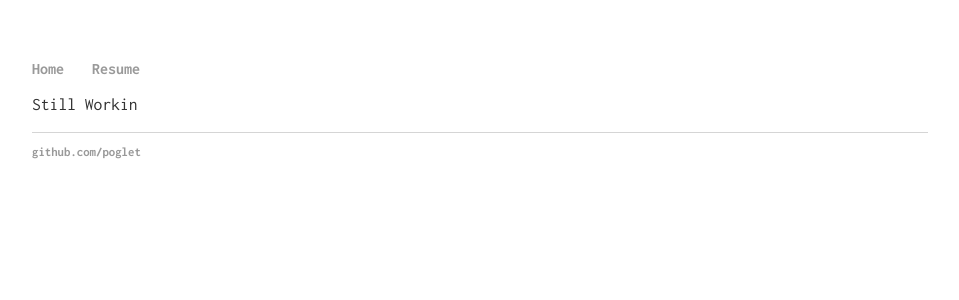
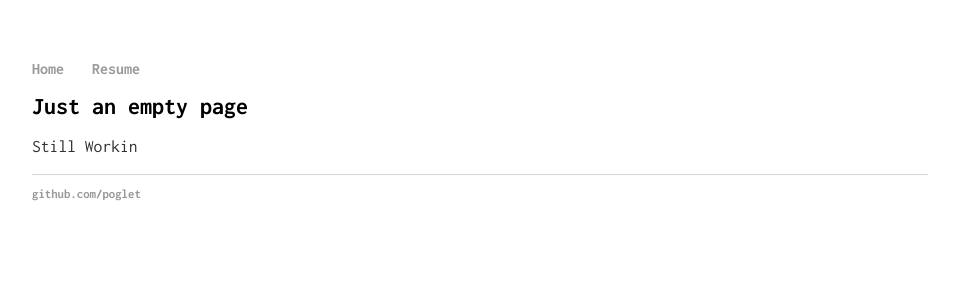
Before and after one commit to poglet/poglet.github.io, a Jekyll site: the page built from cv/index.html, in a window 1280 px wide. Shown: the top 300 px of the page, without its empty margins (160-1119 px from the left). Built offline with Jekyll 4.4.1, drawn with Linux system fonts in a browser that asks for light colours.

Commit message:
Update index.html

```diff
--- a/cv/index.html
+++ b/cv/index.html
@@ -2,6 +2,7 @@
 layout: default
 title: poglet
 ---
+<h1>Just an empty page</h1>
 <div class="blurb">
 	<p>Still Workin</p>
 </div><!-- /.blurb -->
```
